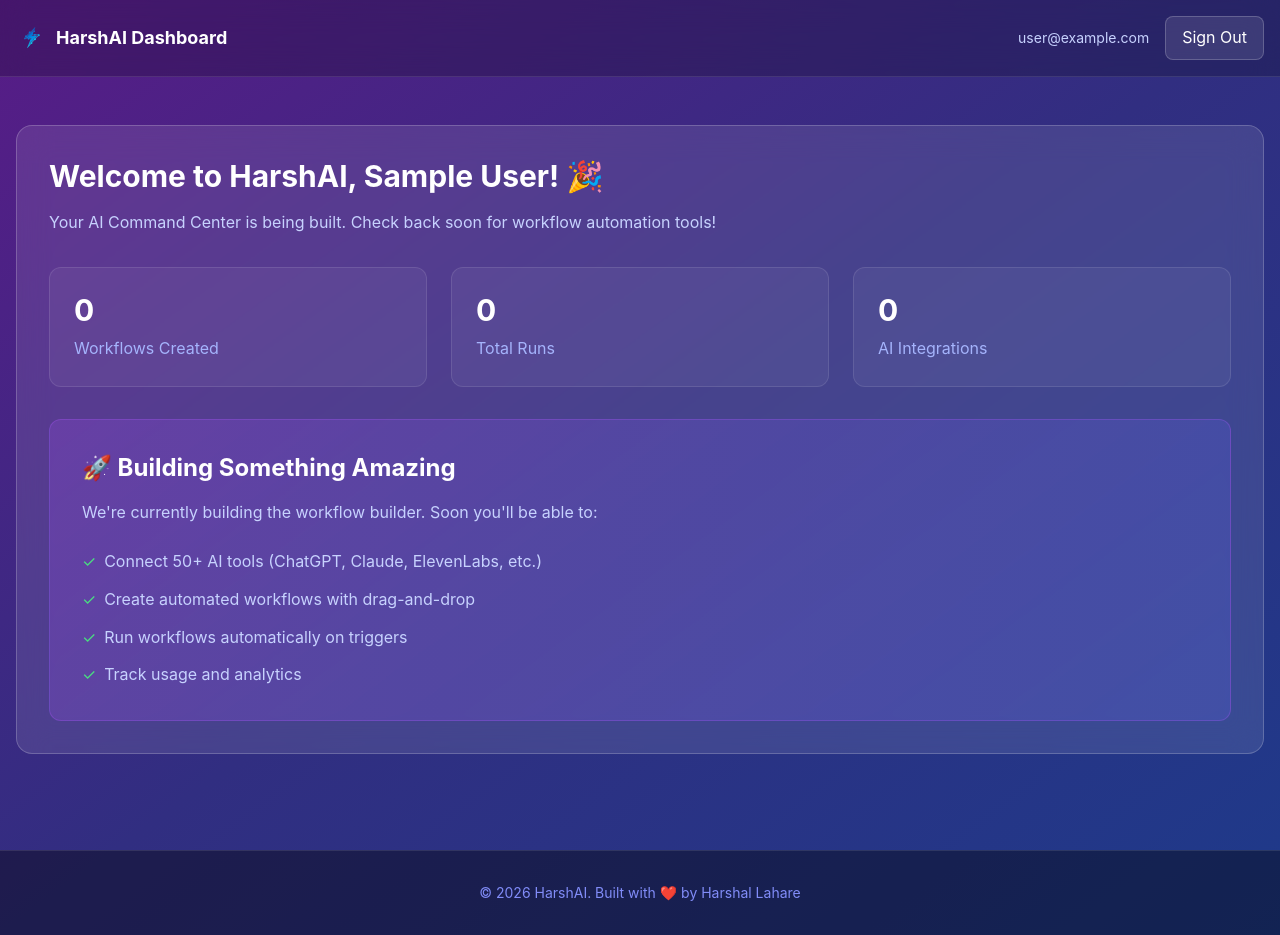
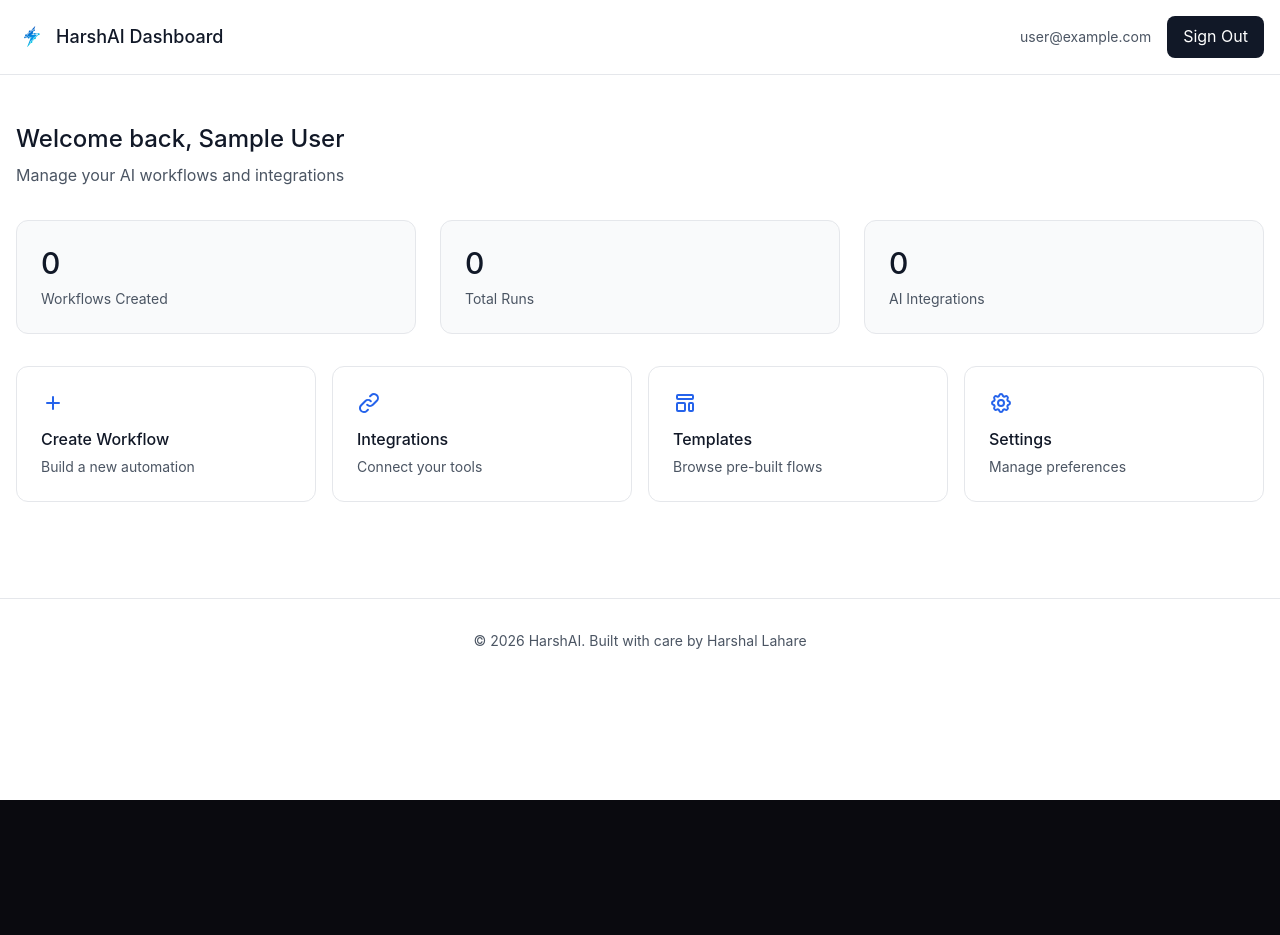
Before and after one commit to harshaldevloper/harshai, a Next.js app: page /dashboard in a window 1280 px wide. After the commit the page ends 800 px from the top, so only its background shows below. Built offline with nearby package versions, Linux system fonts and the light colour scheme; no server answers; sample sign-in values are in the browser's storage.

Commit message:
Fix dashboard - clean design with loading state

```diff
--- a/app/dashboard/page.tsx
+++ b/app/dashboard/page.tsx
@@ -2,22 +2,29 @@
 
 import { useSession, signOut } from 'next-auth/react';
 import { useRouter } from 'next/navigation';
-import { useEffect } from 'react';
+import { useEffect, useState } from 'react';
 
 export default function DashboardPage() {
   const { data: session, status } = useSession();
   const router = useRouter();
+  const [isLoading, setIsLoading] = useState(true);
 
   useEffect(() => {
     if (status === 'unauthenticated') {
       router.push('/sign-in');
     }
+    if (status === 'authenticated') {
+      setIsLoading(false);
+    }
   }, [status, router]);
 
-  if (status === 'loading') {
+  if (status === 'loading' || isLoading) {
     return (
-      <div className="min-h-screen bg-gradient-to-br from-purple-900 via-indigo-900 to-blue-900 flex items-center justify-center">
-        <div className="text-white text-xl">Loading...</div>
+      <div className="min-h-screen bg-white flex items-center justify-center">
+        <div className="space-y-4">
+          <div className="w-12 h-12 border-4 border-gray-200 border-t-blue-600 rounded-full animate-spin mx-auto"></div>
+          <div className="text-gray-600 text-sm">Loading...</div>
+        </div>
       </div>
     );
   }
@@ -30,22 +37,22 @@ export default function DashboardPage() {
   const name = session.user?.name || email.split('@')[0];
 
   return (
-    <div className="min-h-screen bg-gradient-to-br from-purple-900 via-indigo-900 to-blue-900">
+    <div className="min-h-screen bg-white">
       {/* Header */}
-      <header className="border-b border-white/10 bg-black/20 backdrop-blur-lg">
+      <header className="border-b border-gray-200 bg-white">
         <div className="container mx-auto px-4 py-4 flex items-center justify-between">
           <div className="flex items-center gap-2">
             <img src="/harshai-logo.png" alt="HarshAI" className="w-8 h-8" />
-            <span className="text-white font-bold text-lg">HarshAI Dashboard</span>
+            <span className="text-gray-900 font-medium text-lg">HarshAI Dashboard</span>
           </div>
 
           <div className="flex items-center gap-4">
-            <span className="text-indigo-200 text-sm hidden md:block">
+            <span className="text-gray-600 text-sm hidden md:block">
               {email}
             </span>
             <button
               onClick={() => signOut({ callbackUrl: '/' })}
-              className="bg-white/10 hover:bg-white/20 text-white px-4 py-2 rounded-lg transition-all border border-white/20"
+              className="bg-gray-900 hover:bg-gray-800 text-white px-4 py-2 rounded-lg transition-all"
             >
               Sign Out
             </button>
@@ -55,65 +62,90 @@ export default function DashboardPage() {
 
       {/* Main Content */}
       <main className="container mx-auto px-4 py-12">
-        <div className="bg-white/10 backdrop-blur-lg rounded-2xl p-8 border border-white/20">
-          <h1 className="text-3xl font-bold text-white mb-4">
-            Welcome to HarshAI, {name}! 🎉
+        {/* Welcome Section */}
+        <div className="mb-8">
+          <h1 className="text-2xl font-medium text-gray-900 mb-2">
+            Welcome back, {name}
           </h1>
+          <p className="text-gray-600">
+            Manage your AI workflows and integrations
+          </p>
+        </div>
 
-          <p className="text-indigo-200 mb-8">
-            Your AI Command Center is being built. Check back soon for workflow automation tools!
-          </p>
+        {/* Stats Grid */}
+        <div className="grid md:grid-cols-3 gap-6 mb-8">
+          <div className="bg-gray-50 rounded-xl p-6 border border-gray-200">
+            <div className="text-3xl font-medium text-gray-900 mb-2">0</div>
+            <div className="text-gray-600 text-sm">Workflows Created</div>
+          </div>
+          <div className="bg-gray-50 rounded-xl p-6 border border-gray-200">
+            <div className="text-3xl font-medium text-gray-900 mb-2">0</div>
+            <div className="text-gray-600 text-sm">Total Runs</div>
+          </div>
+          <div className="bg-gray-50 rounded-xl p-6 border border-gray-200">
+            <div className="text-3xl font-medium text-gray-900 mb-2">0</div>
+            <div className="text-gray-600 text-sm">AI Integrations</div>
+          </div>
+        </div>
 
-          {/* Stats Grid */}
-          <div className="grid md:grid-cols-3 gap-6 mb-8">
-            <div className="bg-white/5 rounded-xl p-6 border border-white/10">
-              <div className="text-3xl font-bold text-white mb-2">0</div>
-              <div className="text-indigo-300">Workflows Created</div>
+        {/* Quick Actions */}
+        <div className="grid md:grid-cols-2 lg:grid-cols-4 gap-4">
+          <a
+            href="/builder"
+            className="bg-white rounded-xl p-6 border border-gray-200 hover:border-blue-600 transition-all group"
+          >
+            <div className="text-blue-600 mb-3">
+              <svg className="w-6 h-6" fill="none" stroke="currentColor" viewBox="0 0 24 24">
+                <path strokeLinecap="round" strokeLinejoin="round" strokeWidth={2} d="M12 6v6m0 0v6m0-6h6m-6 0H6" />
+              </svg>
             </div>
-            <div className="bg-white/5 rounded-xl p-6 border border-white/10">
-              <div className="text-3xl font-bold text-white mb-2">0</div>
-              <div className="text-indigo-300">Total Runs</div>
+            <div className="text-gray-900 font-medium mb-1">Create Workflow</div>
+            <div className="text-gray-600 text-sm">Build a new automation</div>
+          </a>
+          <a
+            href="/integrations"
+            className="bg-white rounded-xl p-6 border border-gray-200 hover:border-blue-600 transition-all group"
+          >
+            <div className="text-blue-600 mb-3">
+              <svg className="w-6 h-6" fill="none" stroke="currentColor" viewBox="0 0 24 24">
+                <path strokeLinecap="round" strokeLinejoin="round" strokeWidth={2} d="M13.828 10.172a4 4 0 00-5.656 0l-4 4a4 4 0 105.656 5.656l1.102-1.101m-.758-4.899a4 4 0 005.656 0l4-4a4 4 0 00-5.656-5.656l-1.1 1.1" />
+              </svg>
             </div>
-            <div className="bg-white/5 rounded-xl p-6 border border-white/10">
-              <div className="text-3xl font-bold text-white mb-2">0</div>
-              <div className="text-indigo-300">AI Integrations</div>
+            <div className="text-gray-900 font-medium mb-1">Integrations</div>
+            <div className="text-gray-600 text-sm">Connect your tools</div>
+          </a>
+          <a
+            href="/templates"
+            className="bg-white rounded-xl p-6 border border-gray-200 hover:border-blue-600 transition-all group"
+          >
+            <div className="text-blue-600 mb-3">
+              <svg className="w-6 h-6" fill="none" stroke="currentColor" viewBox="0 0 24 24">
+                <path strokeLinecap="round" strokeLinejoin="round" strokeWidth={2} d="M4 5a1 1 0 011-1h14a1 1 0 011 1v2a1 1 0 01-1 1H5a1 1 0 01-1-1V5zM4 13a1 1 0 011-1h6a1 1 0 011 1v6a1 1 0 01-1 1H5a1 1 0 01-1-1v-6zM16 13a1 1 0 011-1h2a1 1 0 011 1v6a1 1 0 01-1 1h-2a1 1 0 01-1-1v-6z" />
+              </svg>
             </div>
-          </div>
-
-          {/* Coming Soon Card */}
-          <div className="bg-gradient-to-r from-purple-500/20 to-indigo-500/20 rounded-xl p-8 border border-purple-500/30">
-            <h2 className="text-2xl font-bold text-white mb-4">
-              🚀 Building Something Amazing
-            </h2>
-            <p className="text-indigo-200 mb-6">
-              We're currently building the workflow builder. Soon you'll be able to:
-            </p>
-            <ul className="space-y-3 text-indigo-200">
-              <li className="flex items-center gap-2">
-                <span className="text-green-400">✓</span>
-                Connect 50+ AI tools (ChatGPT, Claude, ElevenLabs, etc.)
-              </li>
-              <li className="flex items-center gap-2">
-                <span className="text-green-400">✓</span>
-                Create automated workflows with drag-and-drop
-              </li>
-              <li className="flex items-center gap-2">
-                <span className="text-green-400">✓</span>
-                Run workflows automatically on triggers
-              </li>
-              <li className="flex items-center gap-2">
-                <span className="text-green-400">✓</span>
-                Track usage and analytics
-              </li>
-            </ul>
-          </div>
+            <div className="text-gray-900 font-medium mb-1">Templates</div>
+            <div className="text-gray-600 text-sm">Browse pre-built flows</div>
+          </a>
+          <a
+            href="/settings"
+            className="bg-white rounded-xl p-6 border border-gray-200 hover:border-blue-600 transition-all group"
+          >
+            <div className="text-blue-600 mb-3">
+              <svg className="w-6 h-6" fill="none" stroke="currentColor" viewBox="0 0 24 24">
+                <path strokeLinecap="round" strokeLinejoin="round" strokeWidth={2} d="M10.325 4.317c.426-1.756 2.924-1.756 3.35 0a1.724 1.724 0 002.573 1.066c1.543-.94 3.31.826 2.37 2.37a1.724 1.724 0 001.065 2.572c1.756.426 1.756 2.924 0 3.35a1.724 1.724 0 00-1.066 2.573c.94 1.543-.826 3.31-2.37 2.37a1.724 1.724 0 00-2.572 1.065c-.426 1.756-2.924 1.756-3.35 0a1.724 1.724 0 00-2.573-1.066c-1.543.94-3.31-.826-2.37-2.37a1.724 1.724 0 00-1.065-2.572c-1.756-.426-1.756-2.924 0-3.35a1.724 1.724 0 001.066-2.573c-.94-1.543.826-3.31 2.37-2.37.996.608 2.296.07 2.572-1.065z" />
+                <path strokeLinecap="round" strokeLinejoin="round" strokeWidth={2} d="M15 12a3 3 0 11-6 0 3 3 0 016 0z" />
+              </svg>
+            </div>
+            <div className="text-gray-900 font-medium mb-1">Settings</div>
+            <div className="text-gray-600 text-sm">Manage preferences</div>
+          </a>
         </div>
       </main>
 
       {/* Footer */}
-      <footer className="border-t border-white/10 bg-black/40 mt-12 py-8">
-        <div className="container mx-auto px-4 text-center text-indigo-400 text-sm">
-          <p>© 2026 HarshAI. Built with ❤️ by Harshal Lahare</p>
+      <footer className="border-t border-gray-200 bg-white mt-12 py-8">
+        <div className="container mx-auto px-4 text-center text-gray-600 text-sm">
+          <p>© 2026 HarshAI. Built with care by Harshal Lahare</p>
         </div>
       </footer>
     </div>
```
